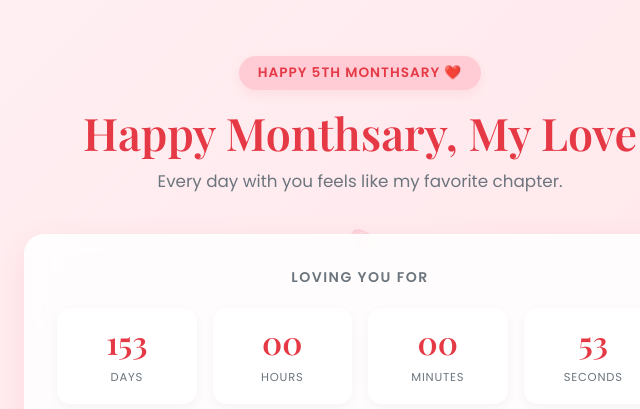
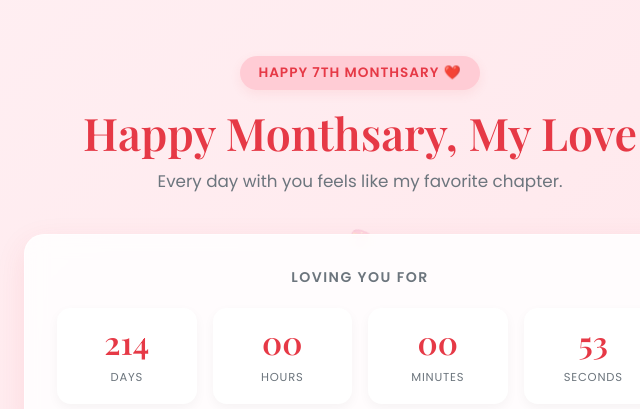
Before and after one commit to melvensky/melvensky-msry, a plain HTML site: page index.html in a window 1280 px wide. Shown: the top 409 px of the page, 280-920 px from the left. Drawn offline with nearby package versions, Linux system fonts and the light colour scheme; a web font is replaced by a local one.

Commit message:
Update index.html

```diff
--- a/index.html
+++ b/index.html
@@ -426,7 +426,7 @@
   <!-- Main Content -->
   <main class="container">
     <!-- Hero Header -->
-    <div class="badge" id="monthsaryBadge">Happy 5th Monthsary ❤️</div>
+    <div class="badge" id="monthsaryBadge">Happy 7th Monthsary ❤️</div>
     <h1 id="headline">Happy Monthsary, My Love</h1>
     <p class="subtitle" id="subtitleText">Every day with you feels like my favorite chapter.</p>
 
@@ -535,18 +535,18 @@ Here's to this month, and to all the months and milestones waiting ahead of us.<
   <script>
     // Default configuration (defaults to 5 months ago from current date for a realistic live counter)
     const defaultStart = new Date();
-    defaultStart.setMonth(defaultStart.getMonth() - 5);
+    defaultStart.setMonth(defaultStart.getMonth() - 7);
     // Format YYYY-MM-DDTHH:MM for datetime-local input
     const pad = (n) => String(n).padStart(2, '0');
     const formattedDefaultDate = `${defaultStart.getFullYear()}-${pad(defaultStart.getMonth() + 1)}-${pad(defaultStart.getDate())}T${pad(defaultStart.getHours())}:${pad(defaultStart.getMinutes())}`;
 
     const state = {
       startDate: formattedDefaultDate,
-      badgeText: "Happy 5th Monthsary ❤️",
+      badgeText: "Happy 7th Monthsary ❤️",
       headlineText: "Happy Monthsary, My Love",
-      greetingText: "My Love,",
+      greetingText: "Dear Babi,",
       letterText: `Happy monthsary! Looking back at how far we've come, I'm still amazed at how effortlessly you make my days brighter. Whether we're talking for hours, laughing over the smallest things, or simply sharing quiet moments together, being with you feels like home.\n\nThank you for your patience, your kindness, and for always showing up for us—even across the distance and busy days. You inspire me to be better every single day.\n\nHere's to this month, and to all the months and milestones waiting ahead of us.`,
-      signatureName: "Your Love"
+      signatureName: "Joshua"
     };
 
     // DOM Elements
```
